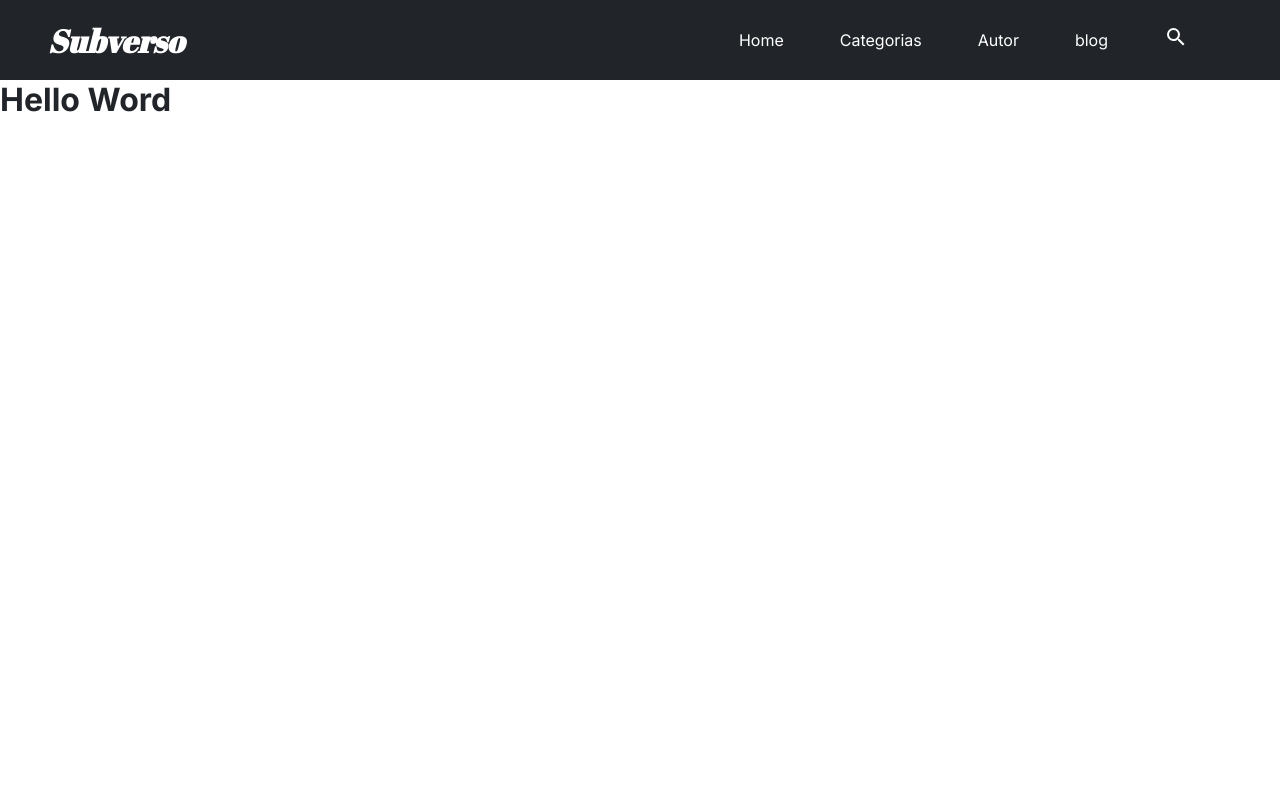
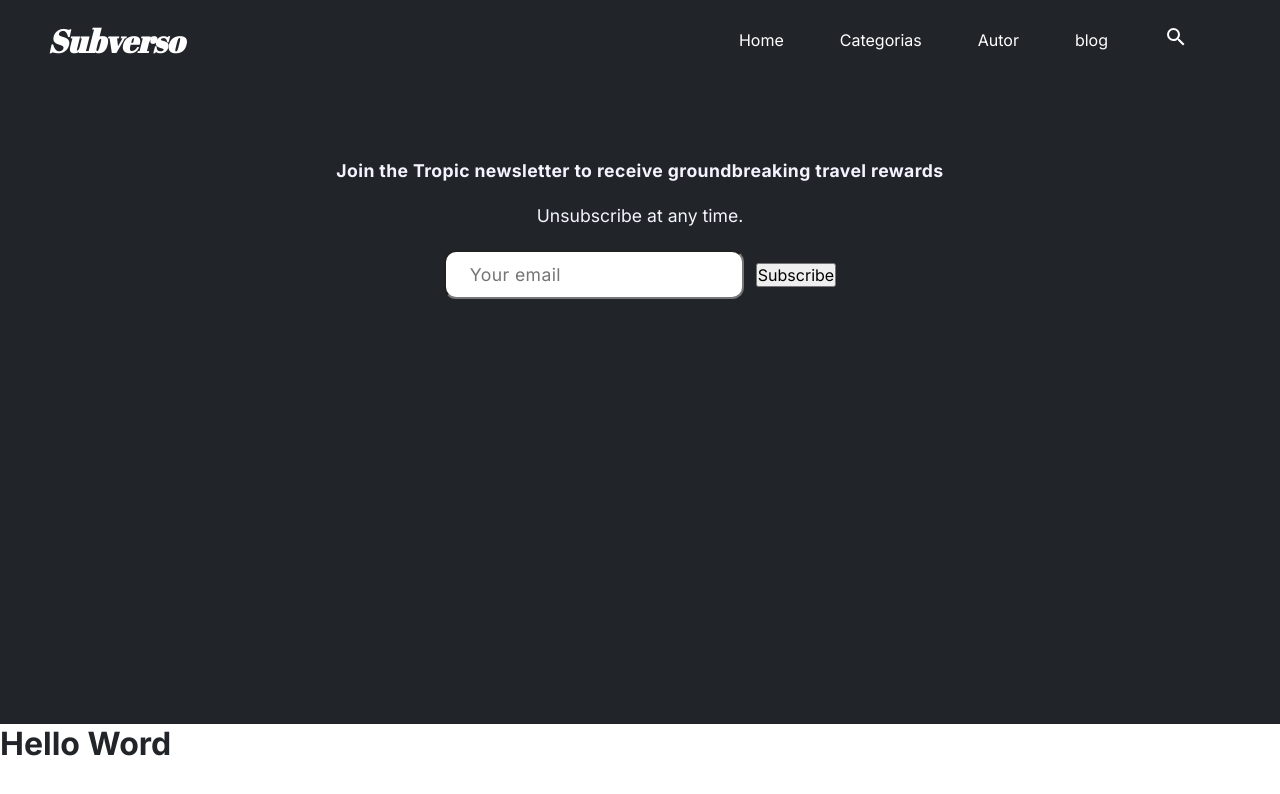
Before and after one commit to marcoswlrich/blog_subverso, a Next.js app: page / in a window 1280 px wide. Shown: the top 794 px of the page. Built offline with nearby package versions, Linux system fonts and the light colour scheme; a web font is replaced by a local one.

Commit message:
Footer components & styles

```diff
--- a/src/components/Footer/index.tsx
+++ b/src/components/Footer/index.tsx
@@ -2,10 +2,41 @@ import styles from './styles.module.scss';
 
 export function Footer() {
   return (
-    <footer>
-      <div className={styles.container} >
+    <div className={styles.container}>
+    <footer className={styles.footer}>
+      <div className={styles.footer__newsletter}>
+        <h4 className={styles.footer__newsletter__headline}>
+          Join the Tropic newsletter to receive groundbreaking travel rewards
+        </h4>
+        <span>Unsubscribe at any time.</span>
+        <div className={styles.footer__newsletter__form}>
+          <input className={styles.input} type="email" placeholder='Your email' />
+          <button>Subscribe</button>
+        </div>
+      </div>
+      <div className={styles.footer__content} >
+        <div className={styles.footer__content__col}>
+          <div className={styles.footer__content__col__headline}></div>
+          <ul className={styles.footer__content__col__links}>
+            <li>
+              <a href=""></a>
+            </li>
+          </ul>
+        </div>
+
+
+      </div>
+      <div className={styles.footer__base}>
         <h2>Subverso</h2>
+        <span className={styles.footer__base__year}>
+        Tropic&nbsp;&copy;&nbsp;{new Date().getFullYear()}
+        </span>
+        <ul className={styles.footer__base__socials}>
+          <li><a href=""></a></li>
+        </ul>
       </div>
+
     </footer>
+    </div>
   )
 }
--- a/src/components/Footer/styles.module.scss
+++ b/src/components/Footer/styles.module.scss
@@ -0,0 +1,98 @@
+@import "../../styles/variables.scss";
+
+.container {
+  width: 100%;
+  display: flex;
+  justify-content: center;
+  background: $dark;
+  position: relative;
+
+}
+
+.footer {
+  padding: 5rem 0 2rem 0;
+  width: 1000px;
+  margin: 0 1.5rem;
+
+  &__newsletter {
+    display: flex;
+    flex-direction: column;
+    align-items: center;
+    text-align: center;
+    margin-bottom: 100px;
+
+    &__headline {
+      color: $bg;
+      font-size: 1.1rem;
+      letter-spacing: $letterSpacing;
+      margin-bottom: 24px;
+    }
+    span {
+      color: $bg;
+      font-size: 1.1rem;
+      margin-bottom: 24px;
+    }
+    &__form {
+      display: flex;
+      flex-direction: column;
+      align-items: center;
+
+      button {
+        width: 100%;
+      }
+
+      @include breakpoint(md) {
+        button {
+          width: auto;
+        }
+        flex-direction: row;
+      }
+
+      .input {
+        letter-spacing: $letterSpacing;
+        font-size: 1.1rem;
+        margin-bottom: $spacing-sm;
+        padding: $spacing-sm 24px;
+        border-radius: $borderRadius;
+
+        @include breakpoint(md) {
+          width: 300px;
+          margin-bottom: 0;
+          margin-right: $spacing-sm;
+        }
+
+        &:focus {
+          outline: 0;
+        }
+      }
+    }
+  }
+  &__content {
+    width: 100%;
+    min-height: 20vh;
+    display: grid;
+    grid-template-columns: 1fr;
+    gap: 24px;
+    text-align: center;
+    margin-bottom: $spacing-xl;
+
+    @include breakpoint(sm) {
+      grid-template-columns: repeat(2, 1fr);
+  }
+  @include breakpoint(md) {
+      grid-template-columns: repeat(4, 1fr);
+  }
+
+  &__col {
+    height: 100%;
+
+    &__healine {
+      color: $bg;
+      font-size: 1.6rem;
+      margin-bottom: 24px;
+      letter-spacing: $letterSpacing;
+    }
+  }
+  }
+
+}
--- a/src/pages/_app.tsx
+++ b/src/pages/_app.tsx
@@ -1,5 +1,6 @@
 
 import type { AppProps } from 'next/app'
+import { Footer } from '../components/Footer';
 import { Header } from '../components/Header';
 
 import '../styles/global.scss';
@@ -8,6 +9,7 @@ function MyApp({ Component, pageProps }: AppProps) {
   return (
     <>
     <Header />
+    <Footer />
     <Component {...pageProps} />
     </>
   )
--- a/src/styles/variables.scss
+++ b/src/styles/variables.scss
@@ -14,9 +14,14 @@ $yellow-500: #eba417;
 // spacing
 $spacing-md: 16px;
 $spacing-lg: 32px;
+$spacing-sm: 12px;
+$spacing-xl: 64px;
 
 //border radius
 $borderRadius: 12px;
+
+// letter spacing
+$letterSpacing: 0.4px;
 
 //header height
 $headerHeight: 80px;
```
